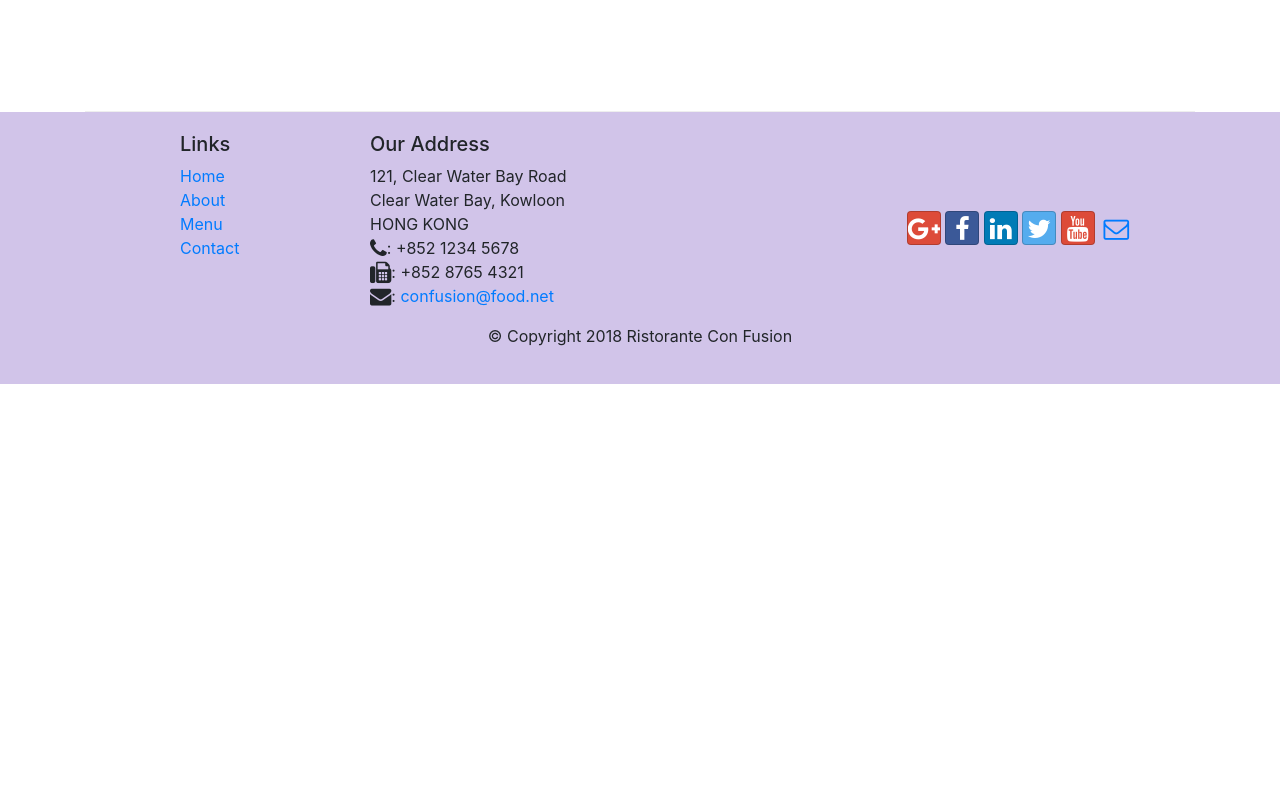
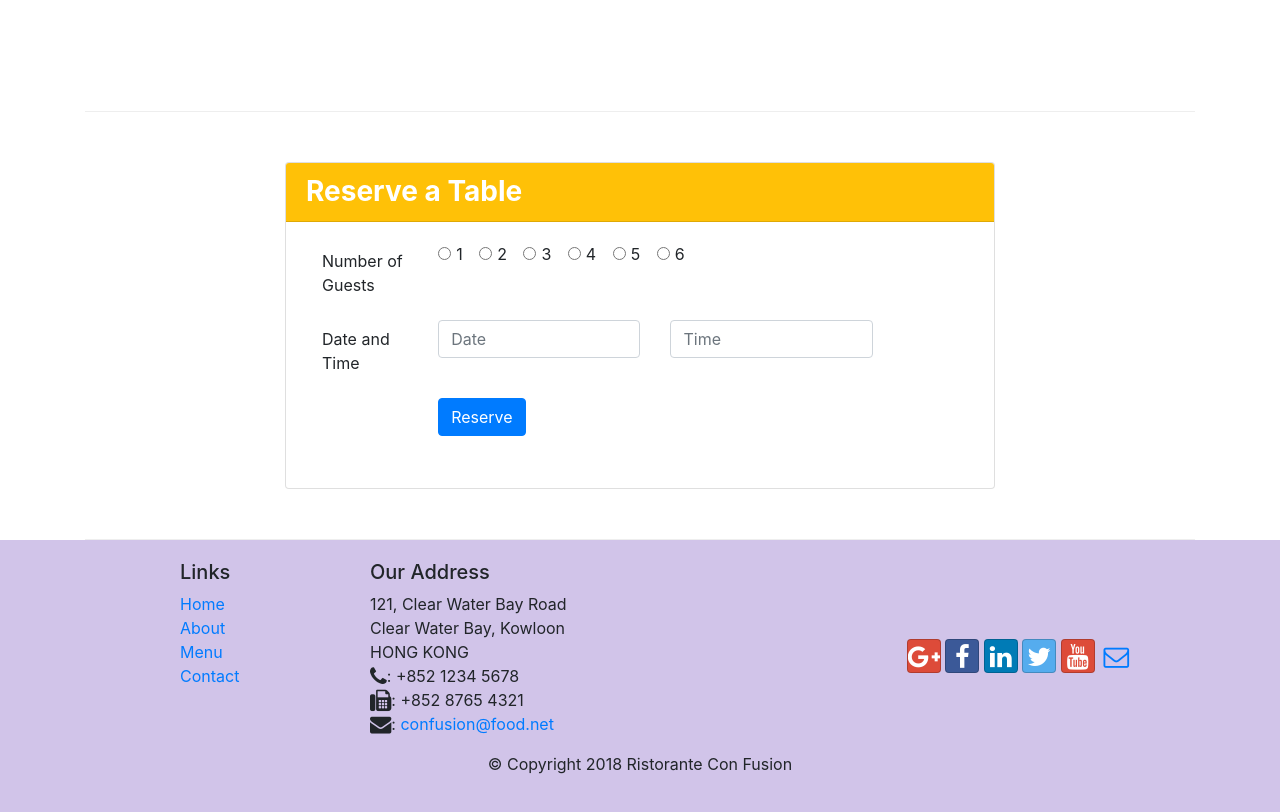
Before and after one commit to nico-ui/IntroBootstrapCoursea, a website: page index.html in a window 1280 px wide. Shown: the part 1422-2234 px from the top of the page. Before the commit the page ends 1806 px from the top, so only its background shows below. Drawn offline with nearby package versions, Linux system fonts and the light colour scheme.

Commit message:
Assignment 2 - Task 1 finished

```diff
--- a/index.html
+++ b/index.html
@@ -97,6 +97,69 @@
         </div>
       </div>
     </div>
+
+    <div class="row row-content align-items-center justify-content-center">
+      <div class="col col-sm-8">
+        <div class="card">
+          <h3 class="card-header bg-warning text-white"><strong>Reserve a Table</strong></h3>
+          <div class="card-body">
+            <dl class="row ml-3">
+              <form>
+                <!-- ratio buttons -->
+                <div class="form-group row">
+                  <label for="numberofguests" class="col-md-2 col-form-label">Number of Guests</label>
+                  <div class="col-md-10">
+                    <div class="form-check form-check-inline">
+                      <input class="form-check-input" type="radio" id="1guests" name="guests" value="1guests">
+                      <label class="form-check-label" for="1guests">1</label>
+                    </div>
+                    <div class="form-check form-check-inline">
+                      <input class="form-check-input" type="radio" id="2guests" name="guests" value="2guests">
+                      <label class="form-check-label" for="2guests">2</label>
+                    </div>
+                    <div class="form-check form-check-inline">
+                      <input class="form-check-input" type="radio" id="3guests" name="guests" value="3guests">
+                      <label class="form-check-label" for="3guests">3</label>
+                    </div>
+                    <div class="form-check form-check-inline">
+                      <input class="form-check-input" type="radio" id="4guests" name="guests" value="4guests">
+                      <label class="form-check-label" for="4guests">4</label>
+                    </div>
+                    <div class="form-check form-check-inline">
+                      <input class="form-check-input" type="radio" id="5guests" name="guests" value="5guests">
+                      <label class="form-check-label" for="5guests">5</label>
+                    </div>
+                    <div class="form-check form-check-inline">
+                      <input class="form-check-input" type="radio" id="6guests" name="guests" value="6guests">
+                      <label class="form-check-label" for="6guests">6</label>
+                    </div>
+                  </div>
+                </div>
+                <!-- input-->
+                <div class="form-group row">
+                  <label for="telnum" class="col-12 col-md-2 col-form-label">Date and Time</label>
+                  <div class="col-11 col-sm-11 col-md-4">
+                    <input type="text" class="form-control" id="date" name="date" placeholder="Date">
+                  </div>
+                  <div class="col-11 col-sm-11 col-md-4">
+                    <input type="text" class="form-control" id="time" name="time" placeholder="Time">
+                  </div>
+                </div>
+                <!-- button -->
+                <div class="form-group row">
+                  <div class="offset-md-2 col-md-10">
+                    <button type="submit" class="btn btn-primary">Reserve</button>
+                  </div>
+                </div>
+              </form>
+            </dl>
+          </div>
+        </div>
+      </div>
+    </div>
+
+
+
   </div>
 
   <footer class="footer">
```
Also changed, not shown: aboutus.html (+2 -0 lines), contactus.html (+4 -2 lines).
